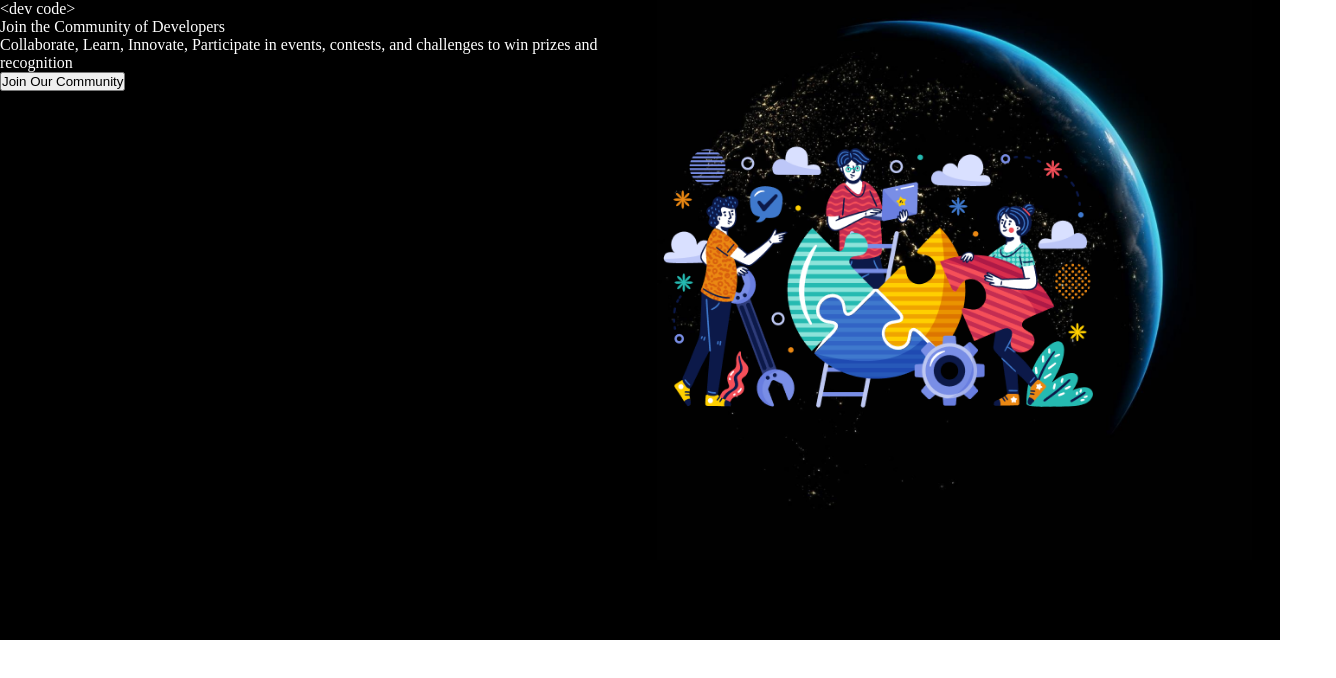
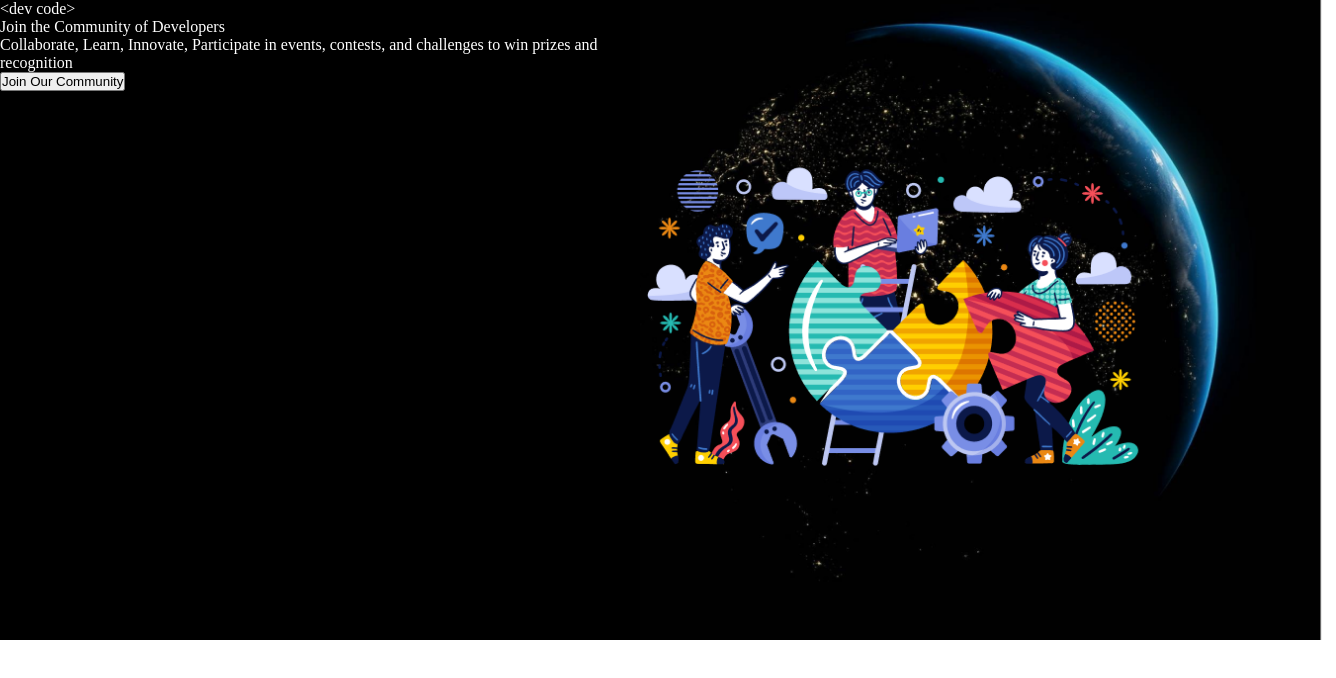
Before and after one commit to Dev-Code-Community/devcode-website, a React (Vite) app: page / in a window 1280 px wide. Shown: the top 678 px of the page, 1336 px wide, since content can reach past the window. Built offline with nearby package versions, Linux system fonts and the light colour scheme.

Commit message:
made hero structure

```diff
--- a/src/components/HeroSection/Hero.css
+++ b/src/components/HeroSection/Hero.css
@@ -10,7 +10,7 @@
     flex-direction: row;
 }
 .hero-image{
-    height: 70vh;
+    height: 80vh;
     width: 50%;
     object-fit: contain;
 }
```
